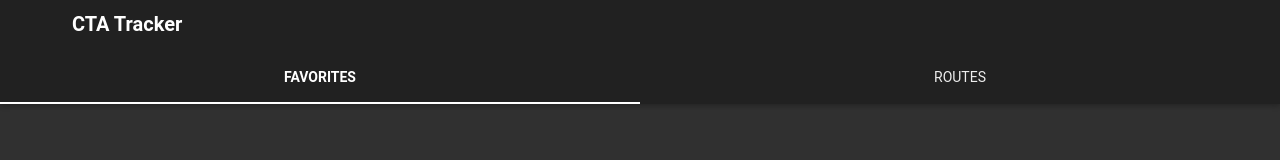
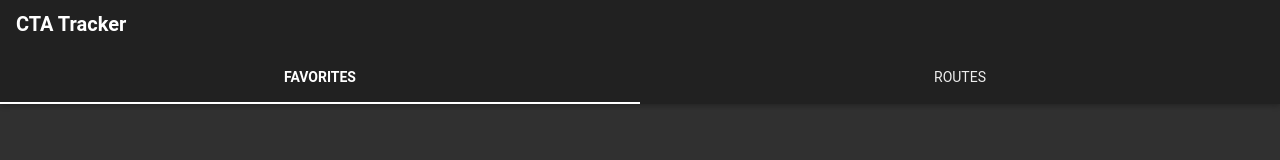
Before and after one commit to danielve4/cta-tracker, a website: page views/index.html in a window 1280 px wide. Drawn offline with nearby package versions, Linux system fonts and the light colour scheme; files whose address does not match are found by name.

Commit message:
Changed the padding-left of the title

```diff
--- a/public/css/screen.css
+++ b/public/css/screen.css
@@ -54,7 +54,7 @@
   line-height: 1.2em; /*24px/20px = 1.2em*/
   padding-bottom: 1em; /*20px*/
   padding-top: 0.6em; /*12px*/
-  padding-left: 3.6em; /*72px*/
+  padding-left: 0.8em; /*16px*/
   width: 50%;
   display: inline-block;
   font-weight: bold;
```
